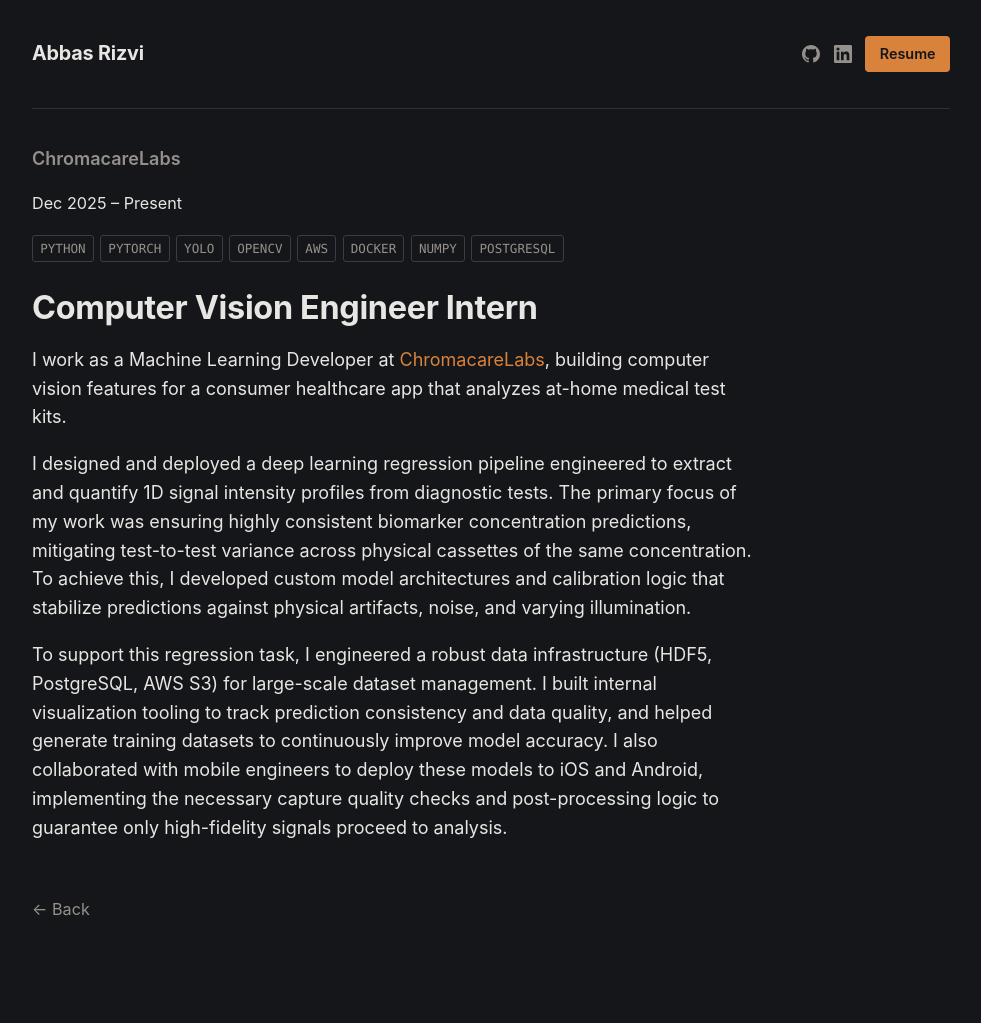
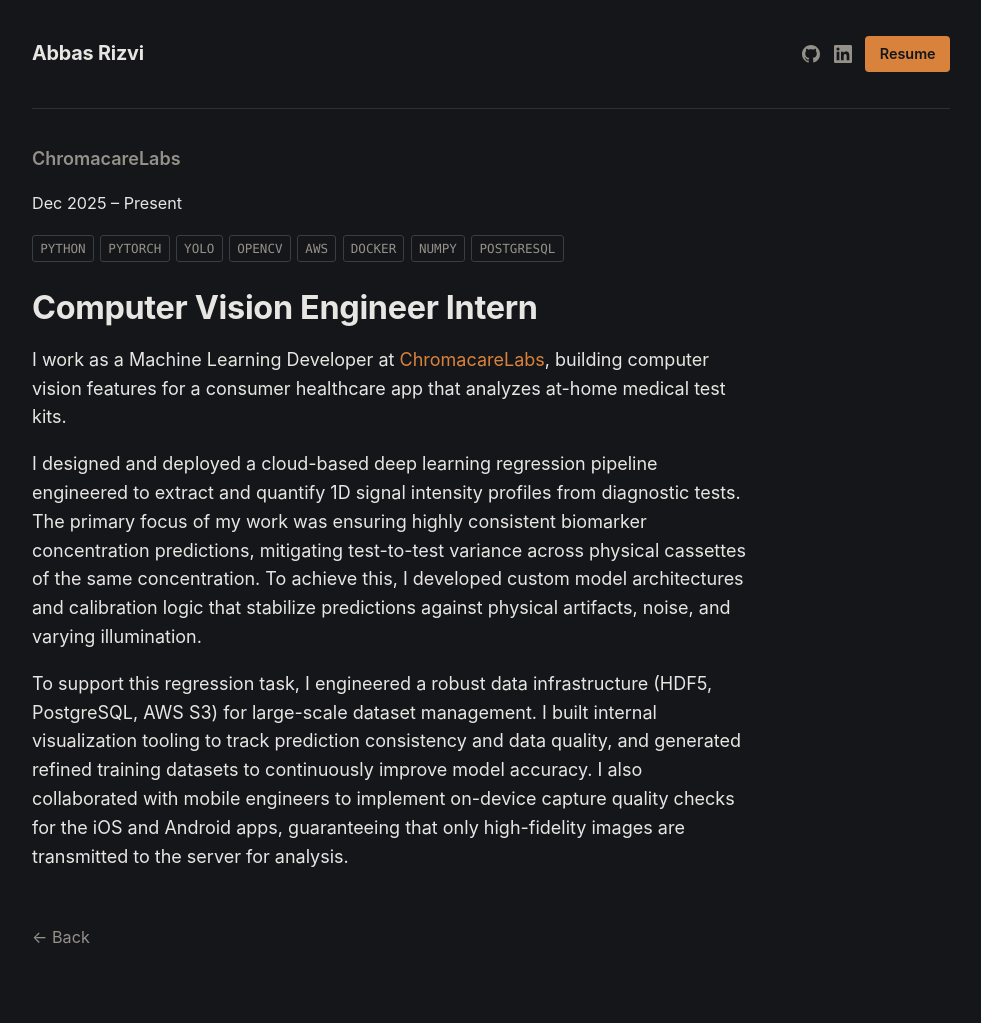
Before and after one commit to wowow2/wowow2.github.io, a Jekyll site: the page built from _pages/cv-internship.md, in a window 1280 px wide. Shown: the whole page, without its empty margins (149-1130 px from the left). Built offline with Jekyll 4.4.1, drawn with Linux system fonts in a browser that asks for light colours; before the commit the page ends 995 px from its top, so only the background shows below that.

Commit message:
Update cv-internship.md

```diff
--- a/_pages/cv-internship.md
+++ b/_pages/cv-internship.md
@@ -6,6 +6,6 @@ permalink: /Chromacare-Internship/
 
 I work as a Machine Learning Developer at [ChromacareLabs](https://chromacarelabs.com/), building computer vision features for a consumer healthcare app that analyzes at-home medical test kits.
 
-I designed and deployed a deep learning regression pipeline engineered to extract and quantify 1D signal intensity profiles from diagnostic tests. The primary focus of my work was ensuring highly consistent biomarker concentration predictions, mitigating test-to-test variance across physical cassettes of the same concentration. To achieve this, I developed custom model architectures and calibration logic that stabilize predictions against physical artifacts, noise, and varying illumination.
+I designed and deployed a cloud-based deep learning regression pipeline engineered to extract and quantify 1D signal intensity profiles from diagnostic tests. The primary focus of my work was ensuring highly consistent biomarker concentration predictions, mitigating test-to-test variance across physical cassettes of the same concentration. To achieve this, I developed custom model architectures and calibration logic that stabilize predictions against physical artifacts, noise, and varying illumination.
 
-To support this regression task, I engineered a robust data infrastructure (HDF5, PostgreSQL, AWS S3) for large-scale dataset management. I built internal visualization tooling to track prediction consistency and data quality, and helped generate training datasets to continuously improve model accuracy. I also collaborated with mobile engineers to deploy these models to iOS and Android, implementing the necessary capture quality checks and post-processing logic to guarantee only high-fidelity signals proceed to analysis.
+To support this regression task, I engineered a robust data infrastructure (HDF5, PostgreSQL, AWS S3) for large-scale dataset management. I built internal visualization tooling to track prediction consistency and data quality, and generated refined training datasets to continuously improve model accuracy. I also collaborated with mobile engineers to implement on-device capture quality checks for the iOS and Android apps, guaranteeing that only high-fidelity images are transmitted to the server for analysis.
```
